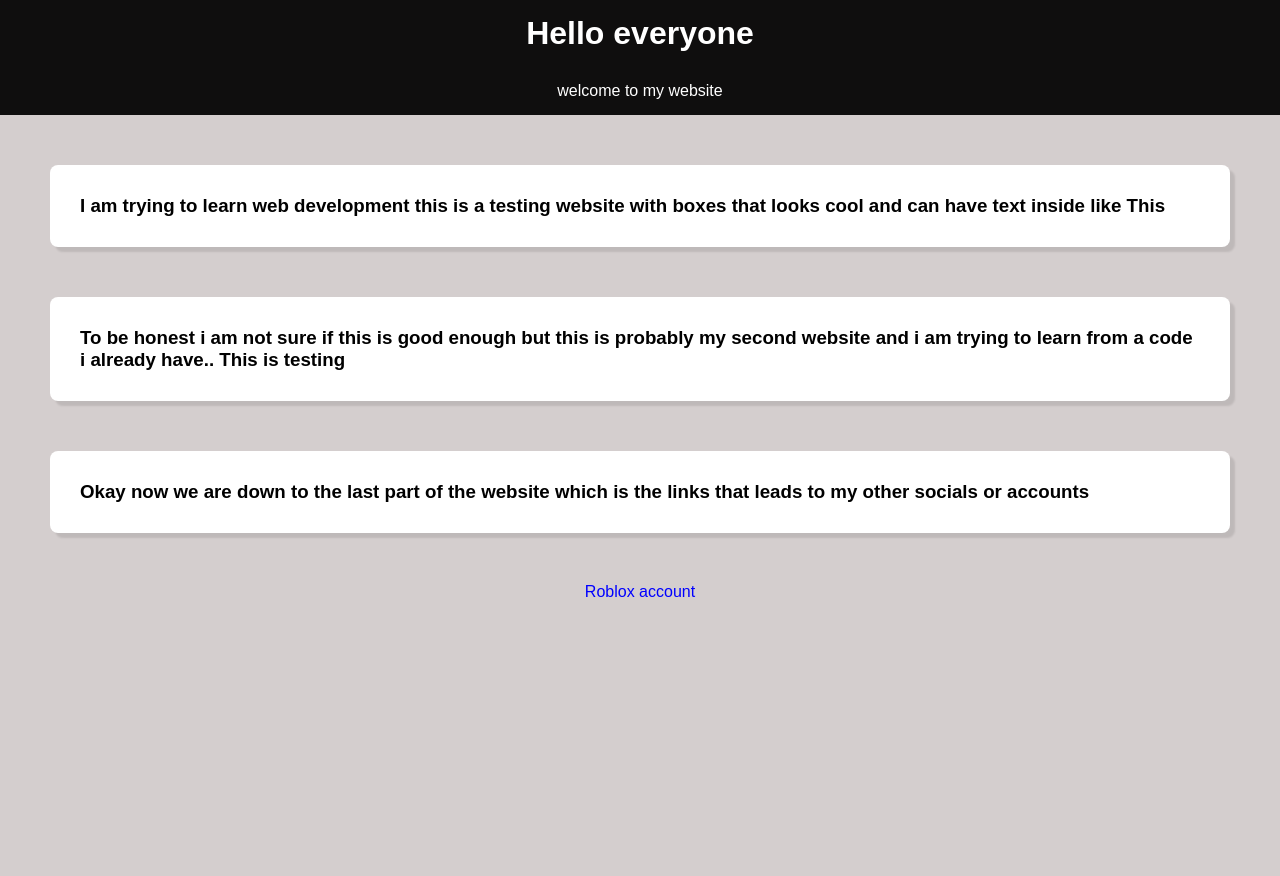
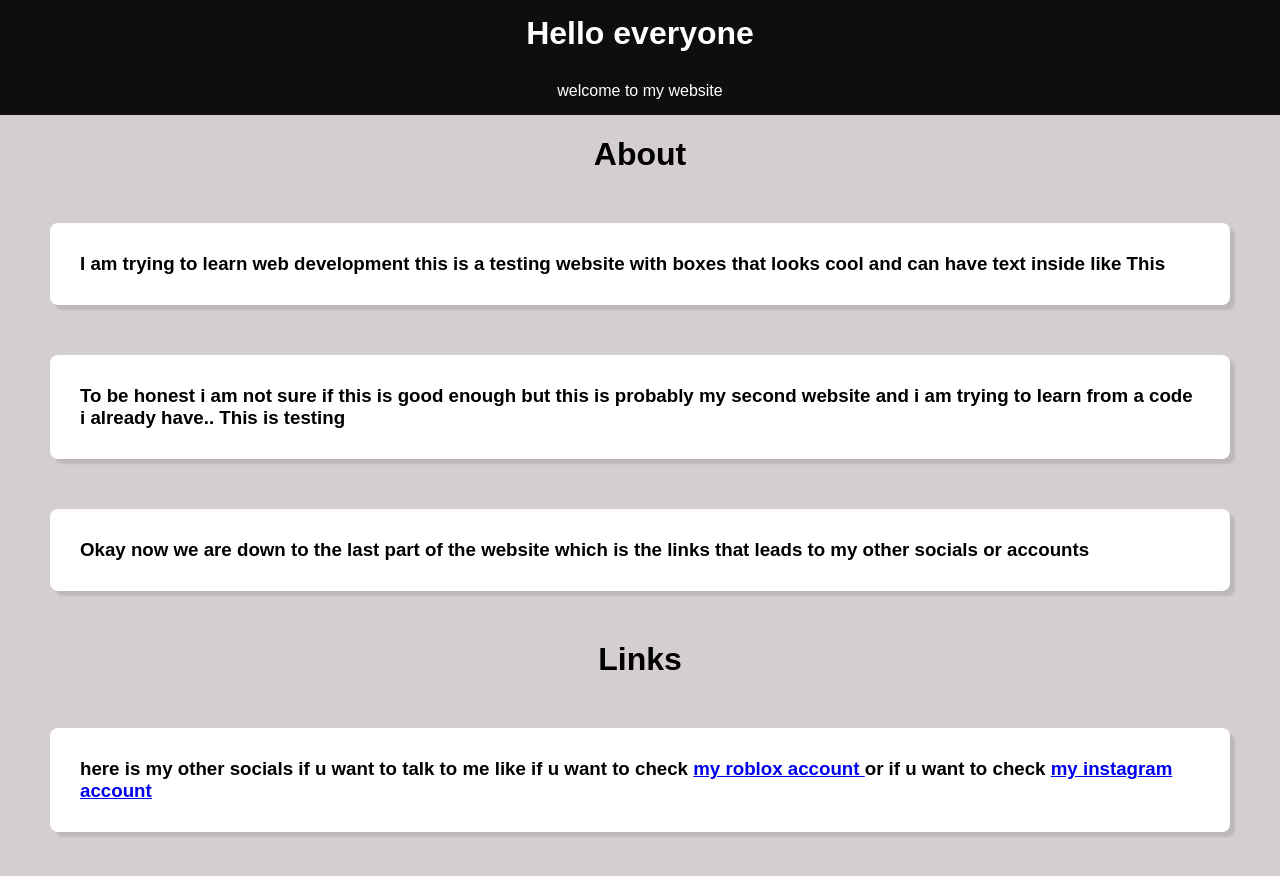
Before and after one commit to omarr0ro/Test, a plain HTML site: page index.html in a window 1280 px wide. Before the commit the page ends 800 px from the top, so only its background shows below. Drawn offline with Linux system fonts and the light colour scheme.

Commit message:
Add files via upload

```diff
--- a/index.html
+++ b/index.html
@@ -20,6 +20,17 @@
             text-align: center;
         }
 
+        .TextInfo{
+            position: relative;
+            color: black;
+
+        }
+
+        .TextLink{
+            position: relative;
+            color: black;
+        }
+
         .infobox{
             background-color: white;
             padding: 30px;
@@ -30,7 +41,9 @@
         }
 
         .links{
-            padding: 3px;
+            margin: 0px;
+            position: relative;
+            bottom: -50px;
             color: blue;
             text-align: center;
             text-decoration: none;
@@ -47,6 +60,9 @@
     <h1 class="welcomebox"> Hello everyone </h1>
     <p class="welcomebox"> welcome to my website</p>
 
+    <h1 class="TextInfo">
+         About </h1>
+
     <h3 class="infobox">
         I am trying to learn web development this
         is a testing website with boxes that looks cool and
@@ -61,9 +77,17 @@
         which is the links that leads to my other socials
         or accounts</h3>
 
-    <a href = "https://www.roblox.com/users/1844222083/profile" target="_blank"
-      class="links">
-        Roblox account
-    </a>
+            <h1 class="TextLink">
+        Links
+    </h1>
+
+    <h3 class="infobox"> here is my other socials if u want to talk to me
+        like if u want to check   <a href =
+        "https://www.roblox.com/users/1844222083/profile" target="_blank">
+        my roblox account
+    </a> or if u want to check <a href =
+        "https://www.instagram.com/omarr0ro?igsh=bmJja3Q0dDVocjJl" target="_blank">
+        my instagram account
+    </a> </h3>
     </body>
 </html>
```
